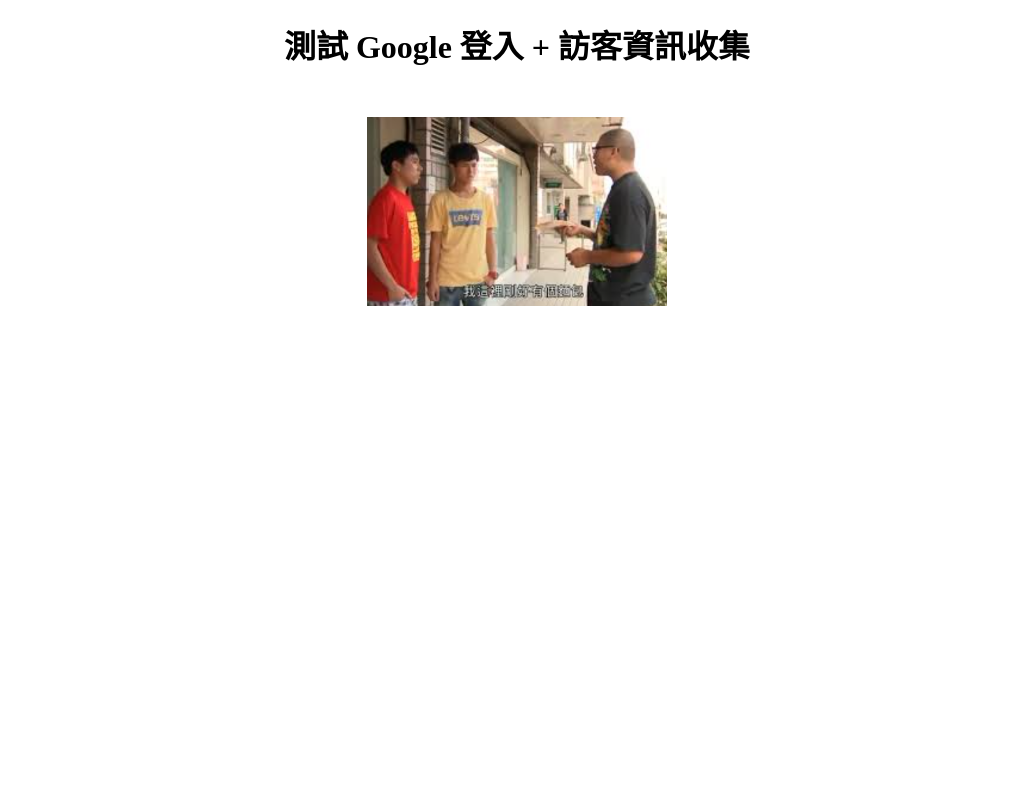
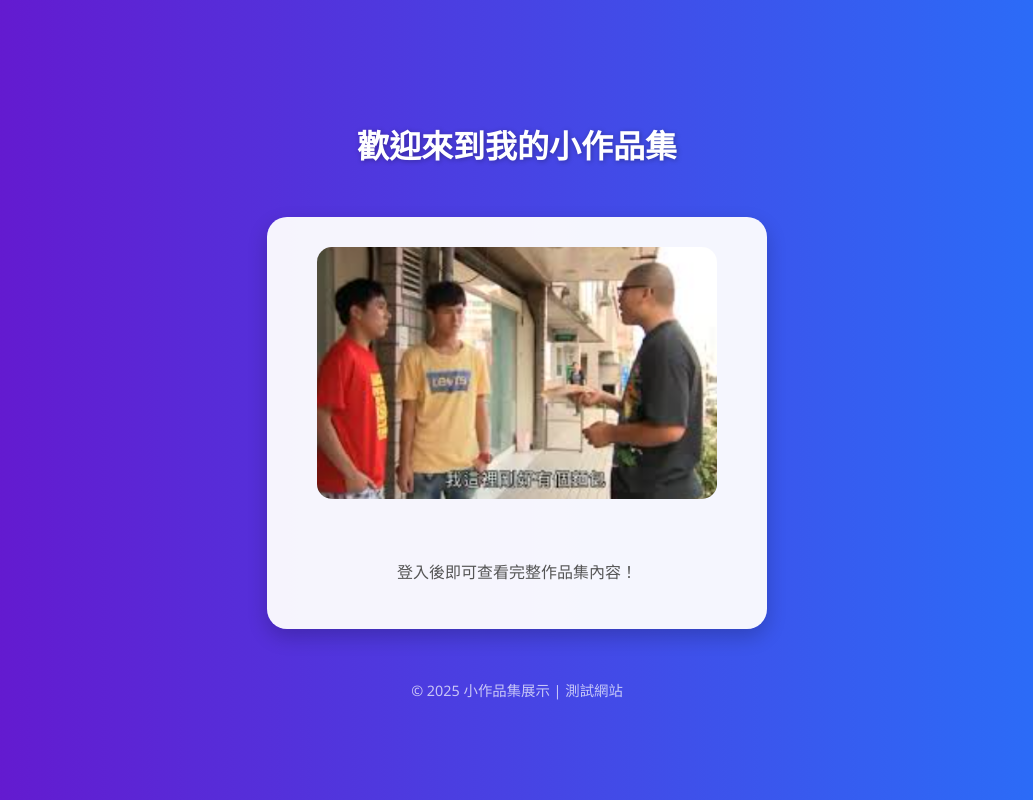
Before and after one commit to skywalker0803r/BrotherJie, a plain HTML site: page frontend/index.html in a window 1280 px wide. Shown: the whole page, without its empty margins (123-1156 px from the left). Drawn offline with Linux system fonts and the light colour scheme.

Commit message:
作品網站

```diff
--- a/frontend/index.html
+++ b/frontend/index.html
@@ -2,33 +2,88 @@
 <html lang="zh-TW">
 <head>
   <meta charset="UTF-8">
-  <title>Google 登入測試頁面</title>
+  <title>作品集展示 + Google 登入</title>
   <script src="https://accounts.google.com/gsi/client" async defer></script>
   <style>
+    /* 全局樣式 */
+    body {
+      font-family: 'Segoe UI', Tahoma, Geneva, Verdana, sans-serif;
+      margin: 0;
+      padding: 0;
+      background: linear-gradient(to right, #6a11cb, #2575fc);
+      color: #333;
+      min-height: 100vh;
+      display: flex;
+      flex-direction: column;
+      justify-content: center;
+      align-items: center;
+    }
+
+    h1 {
+      text-align: center;
+      color: white;
+      margin-bottom: 50px;
+      text-shadow: 1px 1px 5px rgba(0,0,0,0.3);
+    }
+
+    /* 區塊樣式 */
     #before-login, #after-login {
       display: none;
       text-align: center;
+      background: rgba(255, 255, 255, 0.95);
+      padding: 30px 50px;
+      border-radius: 20px;
+      box-shadow: 0 8px 20px rgba(0,0,0,0.2);
+      max-width: 400px;
+      width: 90%;
+      transition: all 0.3s ease-in-out;
+    }
+
+    #before-login img, #after-login img {
+      max-width: 100%;
+      border-radius: 15px;
+      margin-bottom: 20px;
+    }
+
+    /* Google 登入按鈕置中 */
+    .g_id_signin {
+      display: flex !important;
+      justify-content: center !important;
+      margin-top: 20px;
+    }
+
+    /* 登入後文字樣式 */
+    #after-login p {
+      font-size: 1.1em;
+      color: #333;
+      margin-top: 15px;
+    }
+
+    /* Footer */
+    footer {
       margin-top: 50px;
+      color: rgba(255,255,255,0.7);
+      font-size: 0.9em;
     }
-    #before-login img, #after-login img {
-      max-width: 300px;
-    }
+
   </style>
 </head>
 <body>
 
-  <h1 style="text-align:center;">測試 Google 登入 + 訪客資訊收集</h1>
+  <h1>歡迎來到我的小作品集</h1>
 
   <!-- 登入前顯示 -->
   <div id="before-login">
-    <img src="img1.png" alt="登入前圖片">
-    <div class="g_id_signin" data-type="standard" style="margin-top:20px;"></div>
+    <img src="img1.png" alt="作品集封面">
+    <div class="g_id_signin" data-type="standard"></div>
+    <p style="color: #555; margin-top: 15px;">登入後即可查看完整作品集內容！</p>
   </div>
 
   <!-- 登入後顯示 -->
   <div id="after-login">
-    <img src="img2.png" alt="登入後圖片">
+    <img src="img2.png" alt="作品集內頁">
     <p>登入成功！已寄信並通知到 Telegram。</p>
+    <p>歡迎探索更多作品 ✨</p>
   </div>
 
   <!-- Google One Tap 初始化 -->
@@ -38,6 +93,8 @@
        data-ux_mode="popup"
        data-callback="handleCredentialResponse">
   </div>
+
+  <footer>© 2025 小作品集展示 | 測試網站</footer>
 
   <script>
     // 頁面載入時顯示登入前區塊
@@ -60,7 +117,7 @@
       .then(res => res.json())
       .then(data => {
         if(data.status === "ok"){
-          // 登入成功，切換圖片顯示
+          // 登入成功，切換區塊顯示
           document.getElementById("before-login").style.display = "none";
           document.getElementById("after-login").style.display = "block";
         } else {
```
